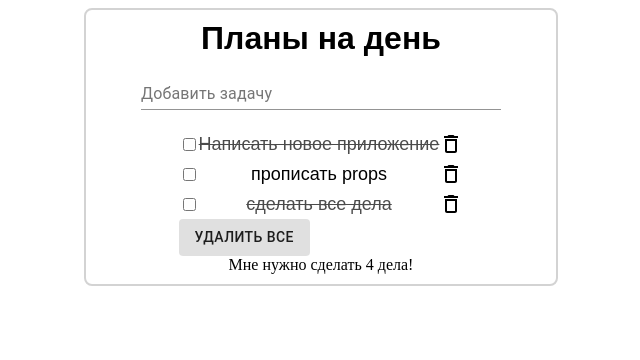
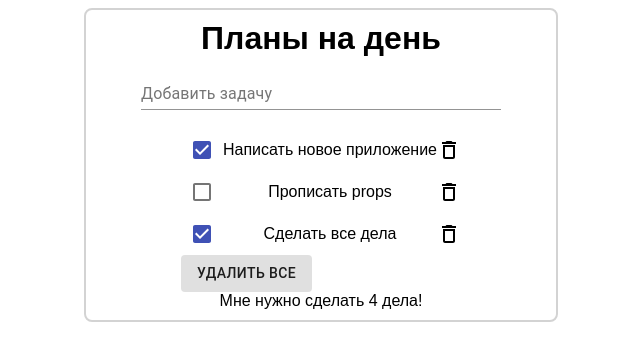
Before and after one commit to WebHeroSchool/todo088, a React (Create React App) app: page / in a window 1280 px wide. Shown: the top 360 px of the page, without its empty margins (319-959 px from the left). Built offline with nearby package versions, Linux system fonts and the light colour scheme.

Commit message:
урок 29

```diff
--- a/src/components/App/App.js
+++ b/src/components/App/App.js
@@ -14,15 +14,16 @@ class App extends Component {
         isDone: true
     },
     {
-        value: 'прописать props',
+        value: 'Прописать props',
         isDone: false
      },
     {
-        value: 'сделать все дела',
+        value: 'Сделать все дела',
         isDone: true
     }
 ]
 };
+onClickDone = isDone => console.log(isDone);
 render() {
 return (
 <div className={styles.wrap}>
--- a/src/components/App/App.module.css
+++ b/src/components/App/App.module.css
@@ -9,9 +9,10 @@
     padding: 10px;
     border: 2px solid lightgrey;
     border-radius: 8px;
+    font-family: sans-serif;
 }
  .title{
    margin: 0;
   text-align: center;
-   font-family: sans-serif;
+
  }
--- a/src/components/Item/Item.js
+++ b/src/components/Item/Item.js
@@ -1,20 +1,19 @@
 import React from 'react';
 import styles from './Item.module.css'
 import classnames from 'classnames';
+import Checkbox from '@material-ui/core/Checkbox';
 import DeleteOutlineIcon from '@material-ui/icons/DeleteOutline';
 
-const Item = ({ value, isDone }) => (
+const Item = ({ value, isDone, onClickDone }) => (
 
   <div className={styles.itemWrap}>
-  <input type='checkbox'/>
-  <div className={
-  classnames({
-    [styles.item]: true,
-    [styles.done]: isDone
-  })
-}>
+<Checkbox
+  checked={isDone}
+  tabIndex ={-1}
+  color="primary"
+  onClick={() => console.log(isDone)}
+  />
 <p className={styles.itemText}>{value}</p>
-</div>
 <DeleteOutlineIcon className={styles.btn} />
 </div>
 );
--- a/src/components/ItemList/ItemList.js
+++ b/src/components/ItemList/ItemList.js
@@ -2,13 +2,12 @@ import React from 'react';
 import Item from '../Item/Item';
 import Button from '@material-ui/core/Button';
 
-const ItemList = ({ items }) => (
-
+const ItemList = ({ items, onClickDone }) => (
   <div>
      {items.map(item =><div key={item.value}>
-       <Item value={item.value} isDone={item.isDone}/>
+       <Item value={item.value} isDone={item.isDone} onClickDone={onClickDone}/>
        </div>)}
-      <DisableElevation/>
+      <DisableElevation />
 </div>);
 
 function DisableElevation() {
```
Also changed, not shown: now.json (renamed from now.js).
